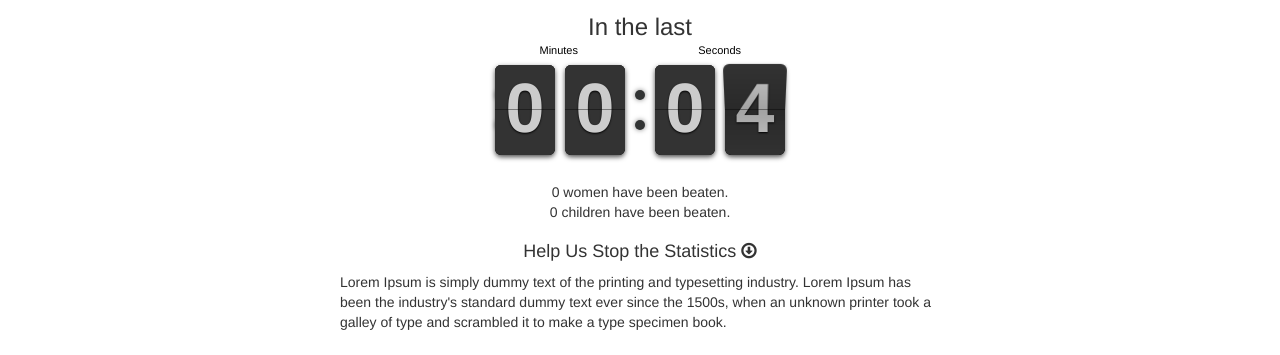
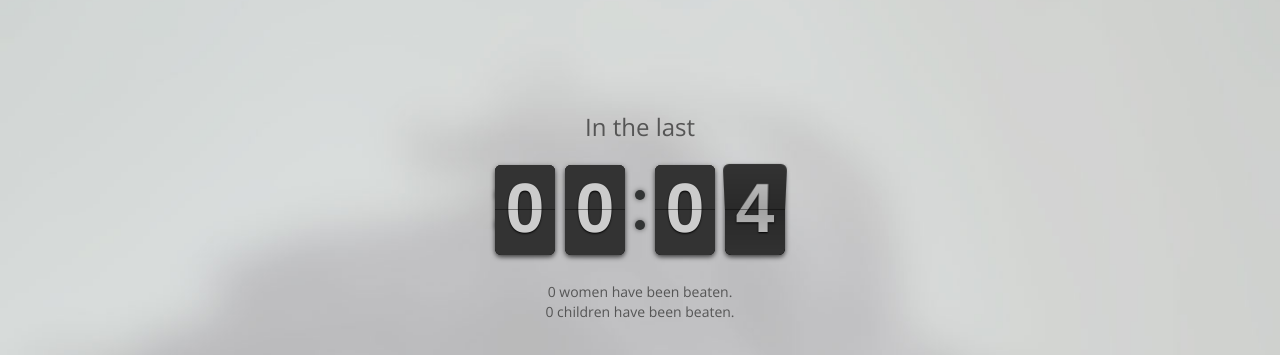
Before and after one commit to open-indy/julian-center-mobile, a website: page public/index.html in a window 1280 px wide. Shown: the part 91-446 px from the top of the page. Drawn offline with nearby package versions, Linux system fonts and the light colour scheme.

Commit message:
more styles

```diff
--- a/public/css/main.scss
+++ b/public/css/main.scss
@@ -1,5 +1,11 @@
+body {
+  font-family: 'Open Sans', Helvetica, Arial, sans-serif;
+  color: #555;
+}
+
 .container {
   max-width: 600px;
+  width: 92%;
 }
 
 
@@ -9,7 +15,7 @@
   top: 0;
   left: 0;
   width: 100%;
-  background: rgba(255,255,255,.85);
+  background: rgba(255,255,255,.45);
   padding: 10px 0;
   z-index: 100;
   .main-logo {
@@ -19,14 +25,28 @@
   }
 }
 
+// masthead
 .masthead {
-  padding-top: 85px;
+  padding: 185px 0 125px;
   text-align: center;
+  background: url(../img/woman1.jpg) no-repeat top center;
+  background-size: cover;
   .clock-list {
     padding: 0;
-    margin: 20px 0;
+    margin: 20px 0 50px;
     li {
       list-style: none;
+    }
+  }
+  .ghost-btn {
+    padding: 10px 20px;
+    display: inline-block;
+    margin: 0 auto;
+    color: #27AE60;
+    border: 2px solid #27AE60;
+    border-radius: 4px;
+    i {
+      margin-left: 10px;
     }
   }
 }
@@ -40,3 +60,19 @@
   display: inline-block;
   float: none;
 }
+.flip-clock-label {
+  display: none;
+}
+
+// about us
+.about-us {
+  padding: 50px 0;
+  background: #27AE60;
+  text-align: center;
+  color: #fff;
+  p {
+    &:last-child {
+      margin: 0;
+    }
+  }
+}
--- a/public/index.html
+++ b/public/index.html
@@ -56,7 +56,7 @@
           <li><span class="women-number">0</span> <span class="women-noun">women have</span> been beaten.</li>
           <li><span class="child-number">0</span> <span class="child-noun">children have</span> been beaten.</li>
         </ul>
-        <h4>Help Us Stop the Statistics <i class="fa fa-arrow-circle-o-down"></i></h4>
+        <h4 class="ghost-btn">Help Us Stop the Statistics <i class="fa fa-arrow-circle-o-down"></i></h4>
       </div>
     </div>
   </section>
```
Also changed, not shown: public/css/main.css, public/img/woman1.jpg (added), public/img/woman2.jpg (added), 1 other file.
